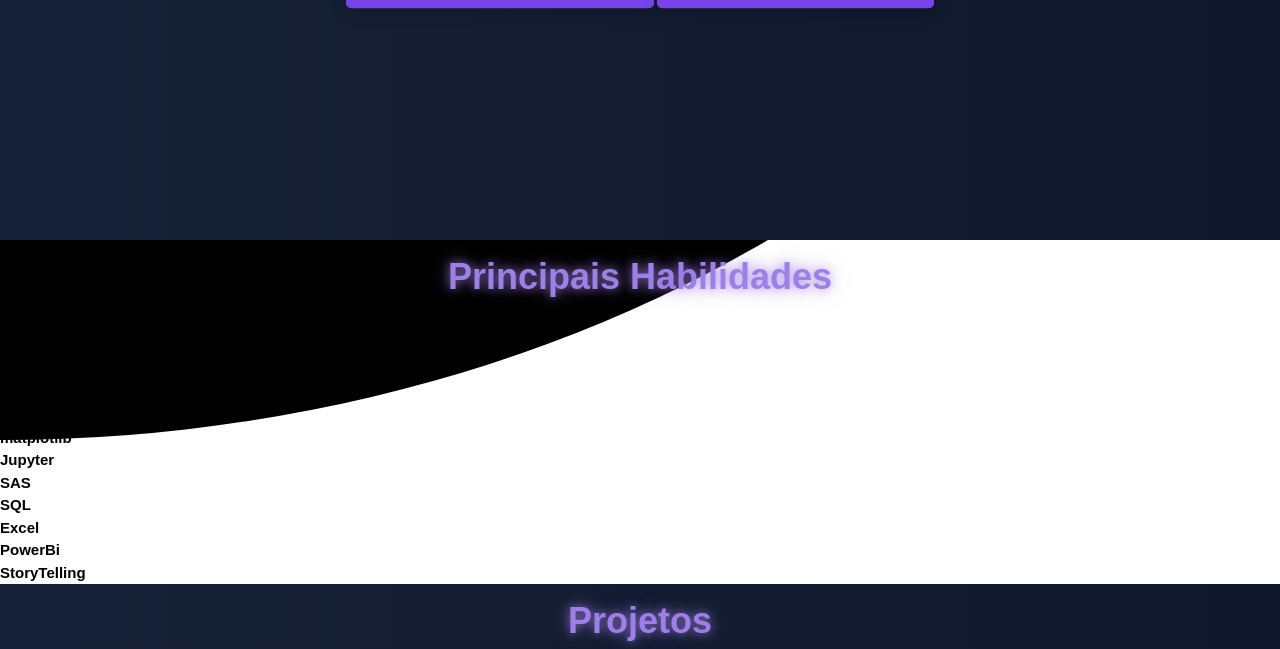
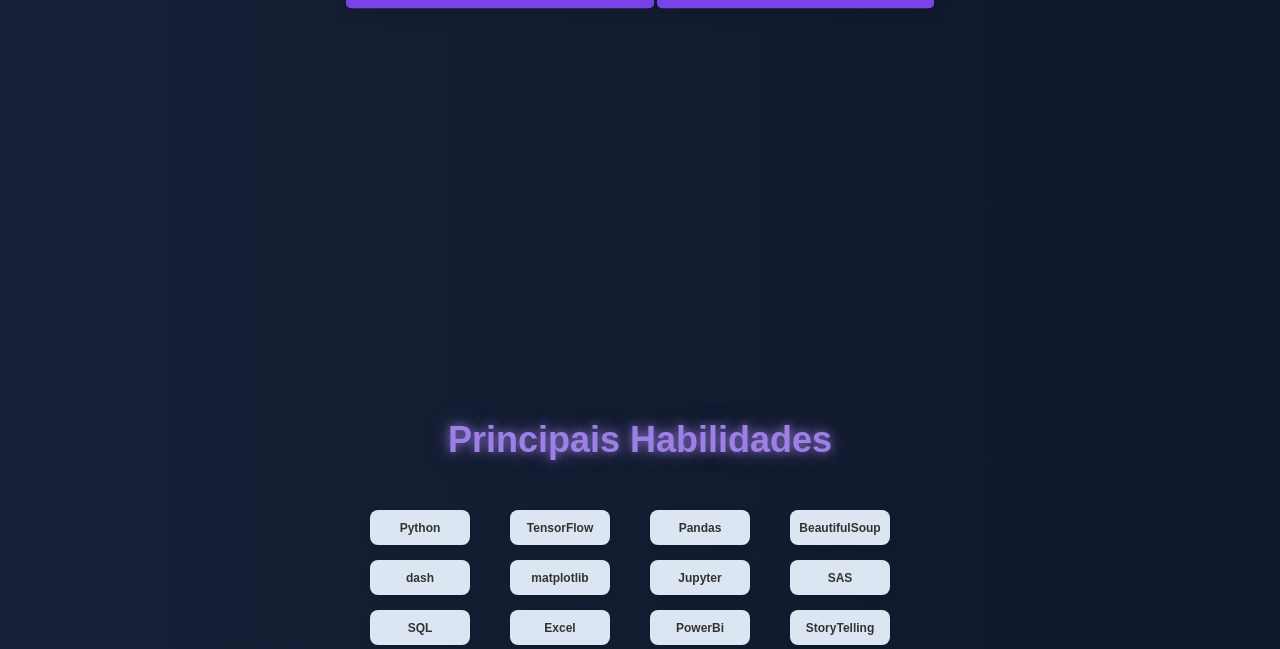
Before and after one commit to Victor-Sousa-hub/PercursosTransfinitos, a Flask app: template app/templates/index.html in a window 1280 px wide. Shown: the part 560-1209 px from the top of the page. Run offline with Flask 3, Linux system fonts and the light colour scheme; the template is opened without the code that fills it, so the values that code supplies are empty; grey boxes are pictures that could not be loaded.

Commit message:
Adicionando o estilo da nova section

```diff
--- a/app/static/styles.css
+++ b/app/static/styles.css
@@ -240,10 +240,9 @@
     color: #ffffff00;
     background: linear-gradient(to right, #172137, #0F172A);
     background-position: center;
-    height: 100vh;
+    height: 80vh;
     min-height: 80rem;
-    max-height: 120rem;
-    position: relative
+    position: relative;
 }
 
 @media only screen and (max-width: 37.5em) {
@@ -315,7 +314,7 @@
 @media only screen and (max-width: 37.5em) {
     .home-hero__content {
         padding:19rem 0 13rem 0;
-        margin: auto;
+        margin: 50px;
         position: static;
         transform: translate(0, 0)
     }
@@ -606,7 +605,7 @@
     text-shadow: 0 0 10px rgba(157, 127, 230, 0.7), 0 0 20px rgba(157, 127, 230, 0.5);
     align-items: center;
     justify-content: center;
-    padding: 10px;
+    padding: 35px;
     font-size: 36px;
   }
 
@@ -614,7 +613,8 @@
     color: #ffffff;
     background: linear-gradient(to right, #172137, #0F172A);
     background-position: center;
-    position: relative
+    position: relative;
+    padding: 80px;
 }
 
 .grid-link{
@@ -654,3 +654,52 @@
     justify-content: center;
     z-index: 1;
 }
+
+
+.section-cards-grid{
+    display: grid;                   /* Ativa o grid */
+    grid-template-columns: repeat(4, 140px); /* Duas colunas de largura igual */
+    grid-template-rows: repeat(3, 50px);
+    justify-content: center;
+    align-items: center;
+    list-style:none;
+    position: relative;
+}
+
+.section-cards {
+    display: flex;
+    flex-wrap: wrap;
+    flex-direction: column;
+    align-items: center;
+    gap: 1px;
+    justify-content: center;
+    background: linear-gradient(to right, #172137, #0F172A);
+
+    min-height: 55rem;
+
+
+}
+
+.card {
+    background-color: #DCE6F2;
+    border-radius: 8px;
+    box-shadow: 0 4px 8px rgba(0, 0, 0, 0.1);
+    margin: 10px;
+    width: 100px; /* Largura menor */
+    height: 35px; /* Altura menor */
+    display: flex;
+    justify-content: center;
+    align-items: center;
+    transition: transform 0.2s ease;
+}
+
+.card:hover {
+    transform: scale(1.05);
+}
+
+.card h2 {
+    font-size: 1.2em; /* Tamanho de fonte menor */
+    color: #333;
+    margin: 0;
+    text-align: center;
+}
```
